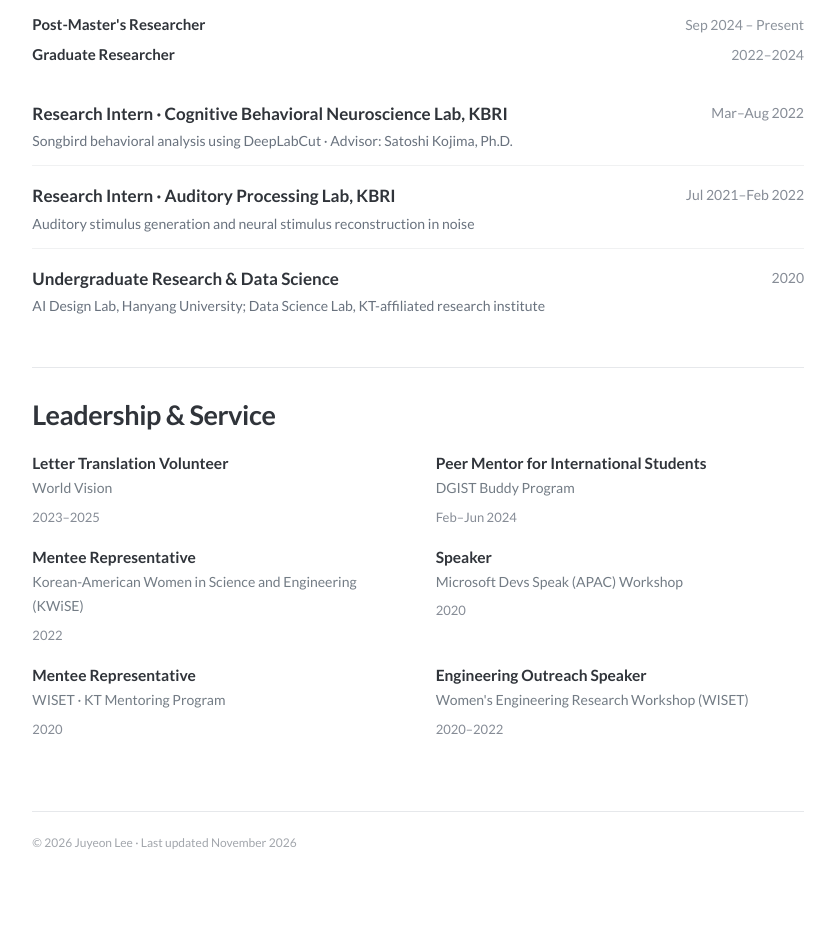
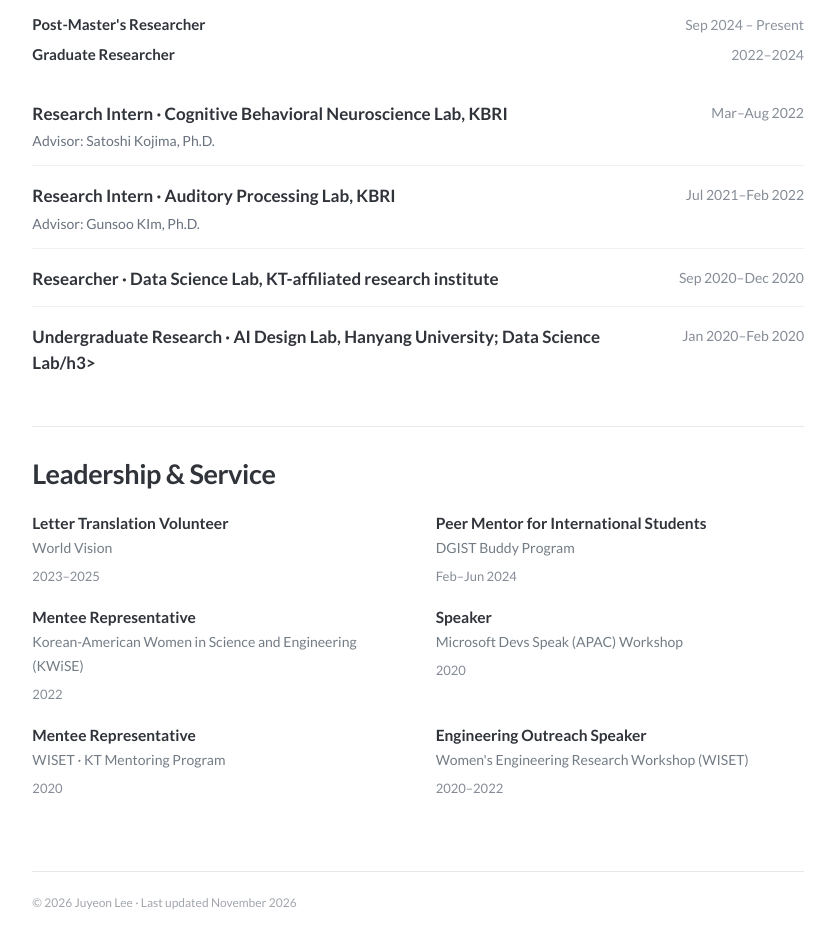
Before and after one commit to jylee0017/jylee0017.github.io, a plain HTML site: page index.html in a window 1280 px wide. Shown: the part 1044-1970 px from the top of the page, without its empty margins (444-1279 px from the left). Drawn offline with Linux system fonts and the light colour scheme.

Commit message:
Update index.html

```diff
--- a/index.html
+++ b/index.html
@@ -229,9 +229,10 @@
         </ul>
         -->
         <div class="earlier">
-          <div class="entry"><div><h3>Research Intern · Cognitive Behavioral Neuroscience Lab, KBRI</h3><p>Songbird behavioral analysis using DeepLabCut · Advisor: Satoshi Kojima, Ph.D.</p></div><span class="date">Mar–Aug 2022</span></div>
-          <div class="entry"><div><h3>Research Intern · Auditory Processing Lab, KBRI</h3><p>Auditory stimulus generation and neural stimulus reconstruction in noise</p></div><span class="date">Jul 2021–Feb 2022</span></div>
-          <div class="entry"><div><h3>Undergraduate Research &amp; Data Science</h3><p>AI Design Lab, Hanyang University; Data Science Lab, KT-affiliated research institute</p></div><span class="date">2020</span></div>
+          <div class="entry"><div><h3>Research Intern · Cognitive Behavioral Neuroscience Lab, KBRI</h3><p>Advisor: Satoshi Kojima, Ph.D.</p></div><span class="date">Mar–Aug 2022</span></div>
+          <div class="entry"><div><h3>Research Intern · Auditory Processing Lab, KBRI</h3><p>Advisor: Gunsoo KIm, Ph.D.</p></div><span class="date">Jul 2021–Feb 2022</span></div>
+          <div class="entry"><div><h3>Researcher · Data Science Lab, KT-affiliated research institute</h3></div><span class="date">Sep 2020–Dec 2020</span></div>
+          <div class="entry"><div><h3>Undergraduate Research · AI Design Lab, Hanyang University; Data Science Lab/h3></div><span class="date">Jan 2020–Feb 2020</span></div>
         </div>
       </section>
 
```
